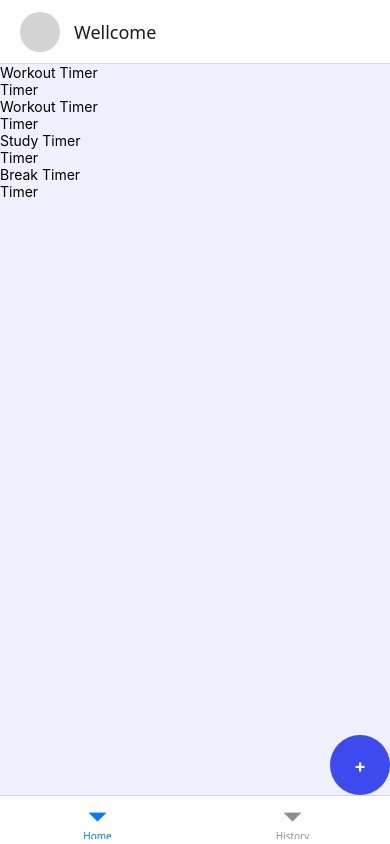
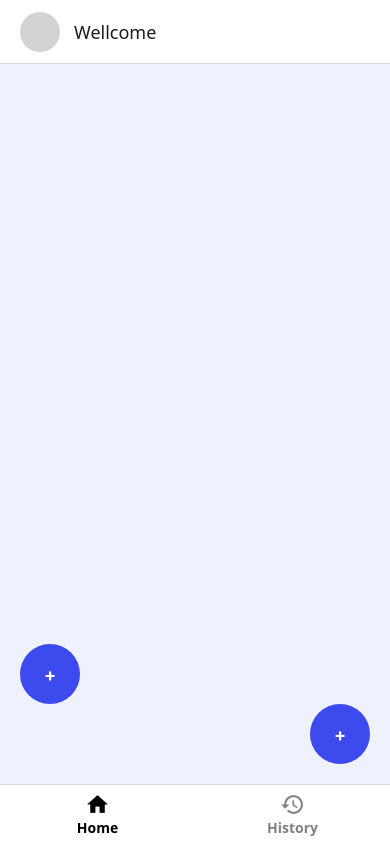
Before and after one commit to srikanth41684/timer, a React Native app: screen /Home in a window 390 px wide. Built offline with nearby package versions, Linux system fonts and the light colour scheme.

Commit message:
bottom tab icons added

```diff
--- a/package.json
+++ b/package.json
@@ -19,7 +19,8 @@
     "react-native": "0.78.0",
     "react-native-safe-area-context": "^5.2.0",
     "react-native-screens": "^4.9.0",
-    "react-native-timer-picker": "^2.1.0"
+    "react-native-timer-picker": "^2.1.0",
+    "react-native-vector-icons": "^10.2.0"
   },
   "devDependencies": {
     "@babel/core": "^7.25.2",
--- a/src/navigation/BottomTabNavigator.jsx
+++ b/src/navigation/BottomTabNavigator.jsx
@@ -3,12 +3,36 @@ import React from 'react';
 import {createBottomTabNavigator} from '@react-navigation/bottom-tabs';
 import HomeScreen from '../screens/HomeScreen';
 import HistoryScreen from '../screens/HistoryScreen';
+import Icon from 'react-native-vector-icons/MaterialIcons';
 
 const bottomTabNav = createBottomTabNavigator();
 
 const BottomTabNavigator = () => {
   return (
-    <bottomTabNav.Navigator>
+    <bottomTabNav.Navigator
+      screenOptions={({route}) => ({
+        tabBarIcon: ({color, size}) => {
+          let iconName;
+
+          if (route.name === 'Home') {
+            iconName = 'home';
+          } else if (route.name === 'History') {
+            iconName = 'history';
+          }
+
+          return <Icon name={iconName} size={size} color={color} />;
+        },
+        tabBarActiveTintColor: '#000000',
+        tabBarInactiveTintColor: 'gray',
+        tabBarLabelStyle: {
+          fontSize: 14,
+          fontWeight: 'bold',
+        },
+        tabBarStyle: {
+          backgroundColor: '#ffffff',
+          height: 60,
+        },
+      })}>
       <bottomTabNav.Screen
         name="Home"
         component={HomeScreen}
--- a/src/screens/CreateTimerScreen.jsx
+++ b/src/screens/CreateTimerScreen.jsx
@@ -5,15 +5,45 @@ import {
   TouchableWithoutFeedback,
   TextInput,
 } from 'react-native';
-import React, {useState} from 'react';
+import React, {useEffect, useState} from 'react';
 import {TimerPickerModal} from 'react-native-timer-picker';
 import DropdownSelect from '../components/DropdownSelect';
+import AsyncStorage from '@react-native-async-storage/async-storage';
 
 const CreateTimerScreen = () => {
   const [name, setName] = useState('');
   const [time, setTime] = useState({hours: 0, minutes: 0, seconds: 0});
   const [show, setShow] = useState(false);
   const [category, setCategory] = useState('Select an option');
+
+  function objectToSeconds(timeObj) {
+    return timeObj.hours * 3600 + timeObj.minutes * 60 + timeObj.seconds;
+  }
+
+  const createTimerHandler = async () => {
+    const savedTimers = await AsyncStorage.getItem('timers');
+    let oldTimers = JSON.parse(savedTimers);
+
+    const timer = {
+      id: Date.now().toString(),
+      name: name,
+      duration: objectToSeconds(time),
+      remainingTime: objectToSeconds(time),
+      category: category,
+      status: 'Paused',
+    };
+
+    if (oldTimers) {
+      await AsyncStorage.setItem(
+        'timers',
+        JSON.stringify([...oldTimers, timer]),
+      );
+    } else {
+      await AsyncStorage.setItem('timers', JSON.stringify([timer]));
+    }
+
+    console.log('timer===========>', timer);
+  };
 
   return (
     <SafeAreaView
@@ -92,7 +122,10 @@ const CreateTimerScreen = () => {
           />
           <DropdownSelect category={category} setCategory={setCategory} />
         </View>
-        <TouchableWithoutFeedback>
+        <TouchableWithoutFeedback
+          onPress={() => {
+            createTimerHandler();
+          }}>
           <View
             style={{
               backgroundColor: '#000000',
--- a/src/screens/HomeScreen.jsx
+++ b/src/screens/HomeScreen.jsx
@@ -1,5 +1,5 @@
 import {useNavigation} from '@react-navigation/native';
-import React, {useEffect, useState} from 'react';
+import React, {useEffect, useRef, useState} from 'react';
 import {
   FlatList,
   SafeAreaView,
@@ -9,53 +9,79 @@ import {
   View,
 } from 'react-native';
 import {Header} from '@react-navigation/elements';
+import AsyncStorage from '@react-native-async-storage/async-storage';
 
 const HomeScreen = () => {
   const navigation = useNavigation();
-  const data = [
-    {
-      id: 1,
-      timerName: 'Workout Timer',
-      completionTime: '08:30 AM',
-      category: 'Workout',
-    },
-    {
-      id: 2,
-      timerName: 'Workout Timer',
-      completionTime: '08:30 AM',
-      category: 'Workout',
-    },
-    {
-      id: 3,
-      timerName: 'Study Timer',
-      completionTime: '08:30 AM',
-      category: 'Study',
-    },
-    {
-      id: 4,
-      timerName: 'Break Timer',
-      completionTime: '08:30 AM',
-      category: 'Break',
-    },
-  ];
-  const [progress, setProgress] = useState(0);
+  const [timersData, setTimersData] = useState([]);
+  const intervalsRef = useRef({});
 
   useEffect(() => {
+    getTimersHandler();
+  }, []);
+
+  const getTimersHandler = async () => {
+    const savedTimers = await AsyncStorage.getItem('timers');
+    let oldTimers = JSON.parse(savedTimers);
+    console.log('savedTimers============>', JSON.parse(savedTimers));
+    if (oldTimers) {
+      setTimersData(oldTimers);
+    }
+  };
+
+  function objectToSeconds(timeObj) {
+    return timeObj.hours * 3600 + timeObj.minutes * 60 + timeObj.seconds;
+  }
+
+  const formatTime = totalSeconds => {
+    const hours = String(Math.floor(totalSeconds / 3600)).padStart(2, '0');
+    const minutes = String(Math.floor((totalSeconds % 3600) / 60)).padStart(
+      2,
+      '0',
+    );
+    const seconds = String(totalSeconds % 60).padStart(2, '0');
+
+    return `${hours}:${minutes}:${seconds}`;
+  };
+
+  const startTimer = id => {
+    setTimersData(prev =>
+      prev.map(timer => {
+        if (timer.id === id) {
+          if (timer.status === 'Running') return timer;
+
           const interval = setInterval(() => {
-      setProgress(prevProgress => (prevProgress < 100 ? prevProgress + 10 : 0));
+            setTimersData(prevTimers =>
+              prevTimers.map(t => {
+                if (t.id === id) {
+                  if (t.remainingTime > 0) {
+                    return {...t, remainingTime: t.remainingTime - 1};
+                  } else {
+                    clearInterval(intervalsRef.current[id]);
+                    return {...t, status: 'Completed'};
+                  }
+                }
+                return t;
+              }),
+            );
           }, 1000);
 
-    return () => clearInterval(interval);
-  }, []);
+          intervalsRef.current[id] = interval;
+          return {...timer, status: 'Running'};
+        }
+        return timer;
+      }),
+    );
+  };
+
+  useEffect(() => {
+    console.log('timersData=========>', timersData);
+  }, [timersData]);
+
   return (
     <SafeAreaView
       style={{
         flex: 1,
-      }}>
-      <View
-        style={{
-          flex: 1,
-          backgroundColor: '#EFF1FE',
       }}>
       <Header
         headerLeft={() => (
@@ -71,20 +97,65 @@ const HomeScreen = () => {
         )}
         title="Wellcome"
       />
+      <View
+        style={{
+          flex: 1,
+          backgroundColor: '#EFF1FE',
+          padding: 20,
+        }}>
         <FlatList
-          data={data}
+          data={timersData}
+          contentContainerStyle={{
+            gap: 20,
+            paddingBottom: 10,
+          }}
           renderItem={({item}) => {
             return (
+              <TouchableWithoutFeedback
+                onPress={() => {
+                  startTimer(item?.id);
+                }}>
+                <View
+                  style={{
+                    backgroundColor: '#ffffff',
+                    borderRadius: 12,
+                    padding: 15,
+                  }}>
                   <View>
-                <View>
-                  <Text>{item?.timerName}</Text>
-                  <Text>Timer</Text>
+                    <Text>{item?.name}</Text>
+                    <Text>{formatTime(item?.remainingTime)}</Text>
                   </View>
                   <View></View>
                 </View>
+              </TouchableWithoutFeedback>
             );
           }}
         />
+
+        <TouchableWithoutFeedback
+          onPress={() => {
+            AsyncStorage.clear();
+          }}>
+          <View
+            style={{
+              width: 60,
+              height: 60,
+              backgroundColor: '#3D4AEE',
+              borderRadius: 50,
+              alignItems: 'center',
+              justifyContent: 'center',
+            }}>
+            <Text
+              style={{
+                fontSize: 18,
+                lineHeight: 25,
+                fontWeight: 'bold',
+                color: '#ffffff',
+              }}>
+              +
+            </Text>
+          </View>
+        </TouchableWithoutFeedback>
 
         <TouchableWithoutFeedback
           onPress={() => {
```
Also changed, not shown: 2 other files (tests, documents, lock files or other folders). Lines whose indentation alone changed are shown as unchanged.
